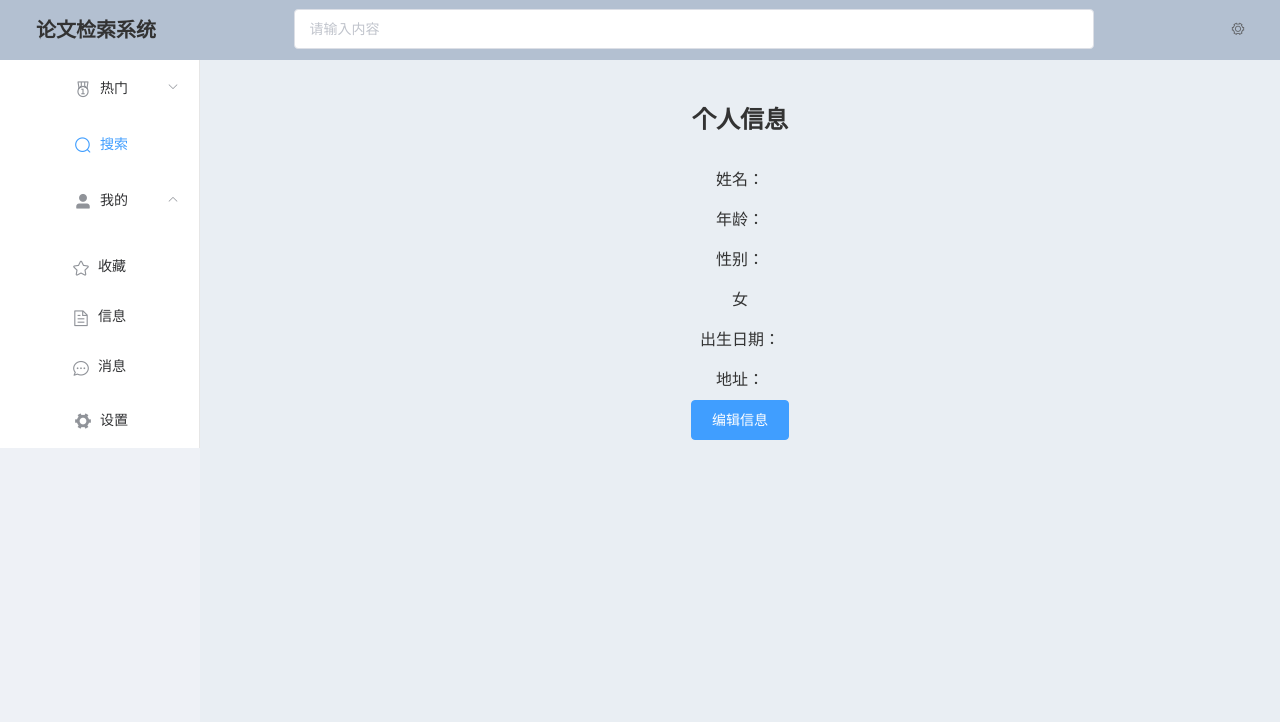
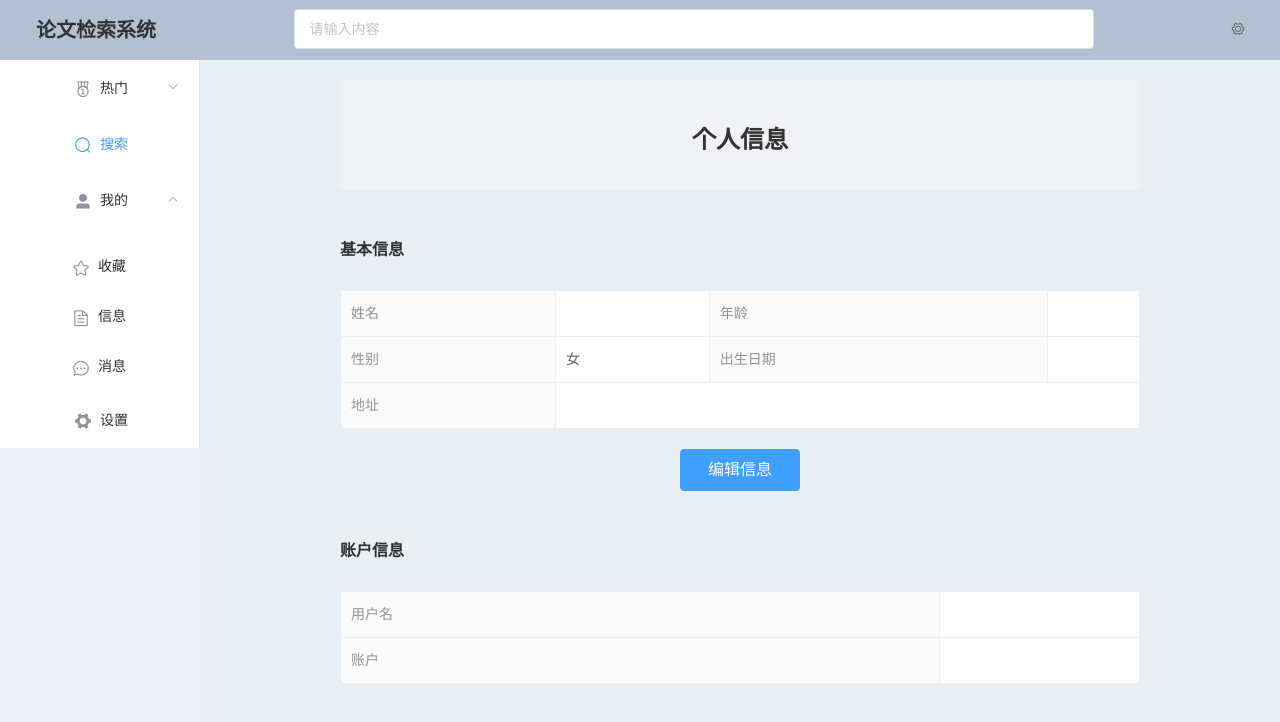
Before and after one commit to YangBLUD/PaperFives, a Vue app in the folder vue-project/: page / in a window 1280 px wide. Shown: the top 722 px of the page. Built offline with nearby package versions, Linux system fonts and the light colour scheme.

Commit message:
Update UserInfo.vue

```diff
--- a/vue-project/src/views/UserInfo.vue
+++ b/vue-project/src/views/UserInfo.vue
@@ -1,6 +1,24 @@
 <template>
+  <div class="personal-info-wrapper">
     <div class="personal-info">
-    <el-dialog title="个人信息" :visible.sync="dialogVisible" width="50%" :before-close="handleClose" center>
+      <div class="personal-info-content">
+        <div class="personal-info-header">
+          <h2 class="personal-info-title">个人信息</h2>
+        </div>
+        <br>
+        <el-descriptions title="基本信息" :border="true" :column="3" :size="size">
+          <el-descriptions-item label="姓名" :span="2">{{ form.name }}</el-descriptions-item>
+          <el-descriptions-item label="年龄" :span="2">{{ form.age }}</el-descriptions-item>
+          <el-descriptions-item label="性别" :span="2">{{ form.sex === '1' ? '男' : '女' }}</el-descriptions-item>
+          <el-descriptions-item label="出生日期" :span="2" :type="date">{{ form.birth }}</el-descriptions-item>
+          <el-descriptions-item label="地址" :span="2">{{ form.addr }}</el-descriptions-item>
+        </el-descriptions>
+      </div>
+      <div class="personal-info-footer">
+        <el-button @click="dialogVisible = true" type="primary">编辑信息</el-button>
+      </div>
+
+      <el-dialog title="基本信息" :visible.sync="dialogVisible" width="50%" :before-close="handleClose" center>
         <el-form ref="form" :model="form" label-width="80px">
           <el-form-item label="姓名">
             <el-input v-model="form.name" placeholder="请输入姓名"></el-input>
@@ -27,34 +45,11 @@
         </span>
       </el-dialog>
 
-    <div class="personal-info-header">
-      <h2 class="personal-info-title">个人信息</h2>
-    </div>
-
-    <div class="personal-info-content">
-      <div class="personal-info-item">
-        <div class="item-label">姓名：</div>
-        <div class="item-value">{{ form.name }}</div>
-      </div>
-      <div class="personal-info-item">
-        <div class="item-label">年龄：</div>
-        <div class="item-value">{{ form.age }}</div>
-      </div>
-      <div class="personal-info-item">
-        <div class="item-label">性别：</div>
-        <div class="item-value">{{ form.sex === '1' ? '男' : '女' }}</div>
-      </div>
-      <div class="personal-info-item">
-        <div class="item-label">出生日期：</div>
-        <div class="item-value">{{ form.birth }}</div>
-      </div>
-      <div class="personal-info-item">
-        <div class="item-label">地址：</div>
-        <div class="item-value">{{ form.addr }}</div>
-      </div>
-      <div class="personal-info-footer">
-        <el-button @click="dialogVisible = true" type="primary">编辑信息</el-button>
-      </div>
+      <br>
+        <el-descriptions title="账户信息" :border="true" :column="1" :size="size">
+          <el-descriptions-item label="用户名" :span="8">{{ form.name }}</el-descriptions-item>
+          <el-descriptions-item label="账户" :span="8">{{ form.age }}</el-descriptions-item>
+        </el-descriptions>
       </div>
     </div>
 </template>
@@ -63,46 +58,20 @@
 .personal-info-wrapper {
   display: flex;
   justify-content: center;
-  align-items: center;
   height: 100%;
 
   .personal-info {
     width: 100%;
-    max-width: 600px;
+    max-width: 800px;
 
   .personal-info-header {
     text-align: center;
     padding: 20px 20px 10px 20px;
     background-color: #f0f2f5;
+    position: sticky;
+    top: 0;
+    z-index: 1;
 }
-
-    .personal-info-content {
-      padding: 20px;
-      display: flex;
-      flex-direction: column;
-      align-items: center;
-      margin-top: 20px;
-
-      .personal-info-item {
-        display: flex;
-        align-items: center;
-        margin-top: 10px;
-        line-height: 1.2;
-
-        .item-label {
-          width: 80px;
-          color: #999;
-          font-size: 16px;
-        }
-
-        .item-value {
-          font-size: 18px;
-          color: #333;
-          letter-spacing: 1px;
-        }
-      }
-    }
-
     .personal-info-footer {
       display: flex;
       justify-content: center;
@@ -115,7 +84,6 @@
     }
   }
 }
-
 </style>
 
 <script>
```
Lines whose indentation alone changed are shown as unchanged.
